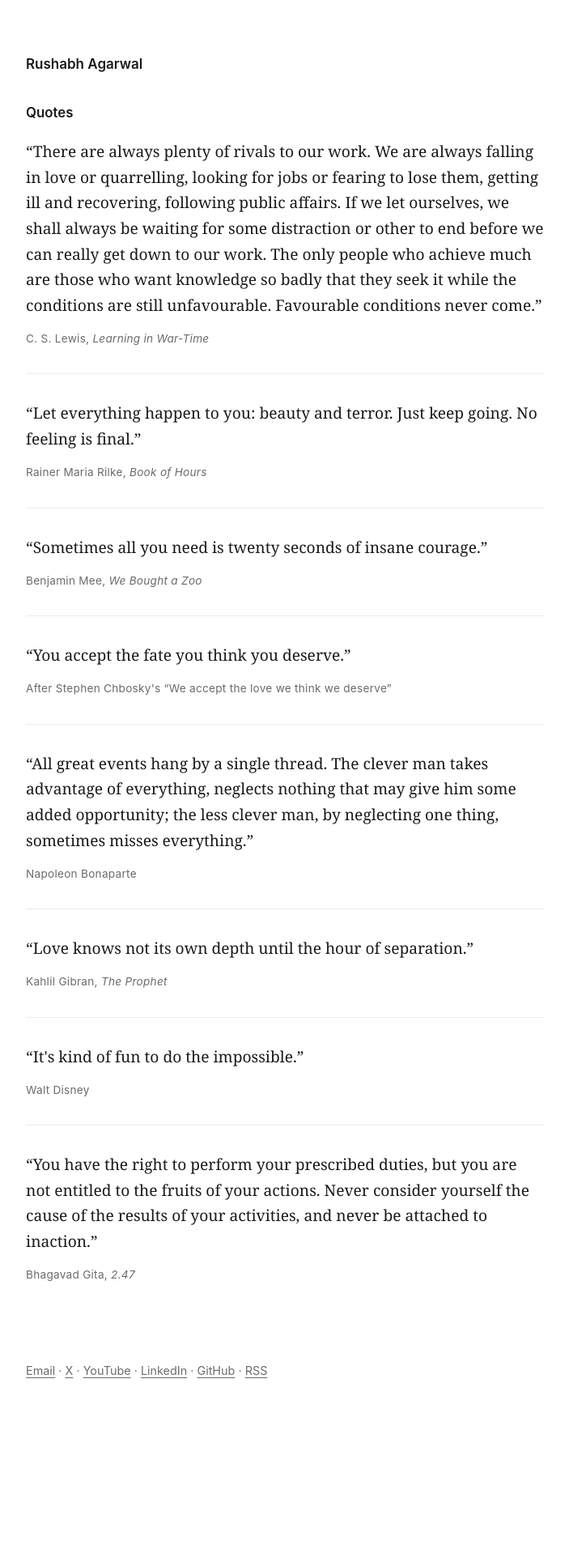
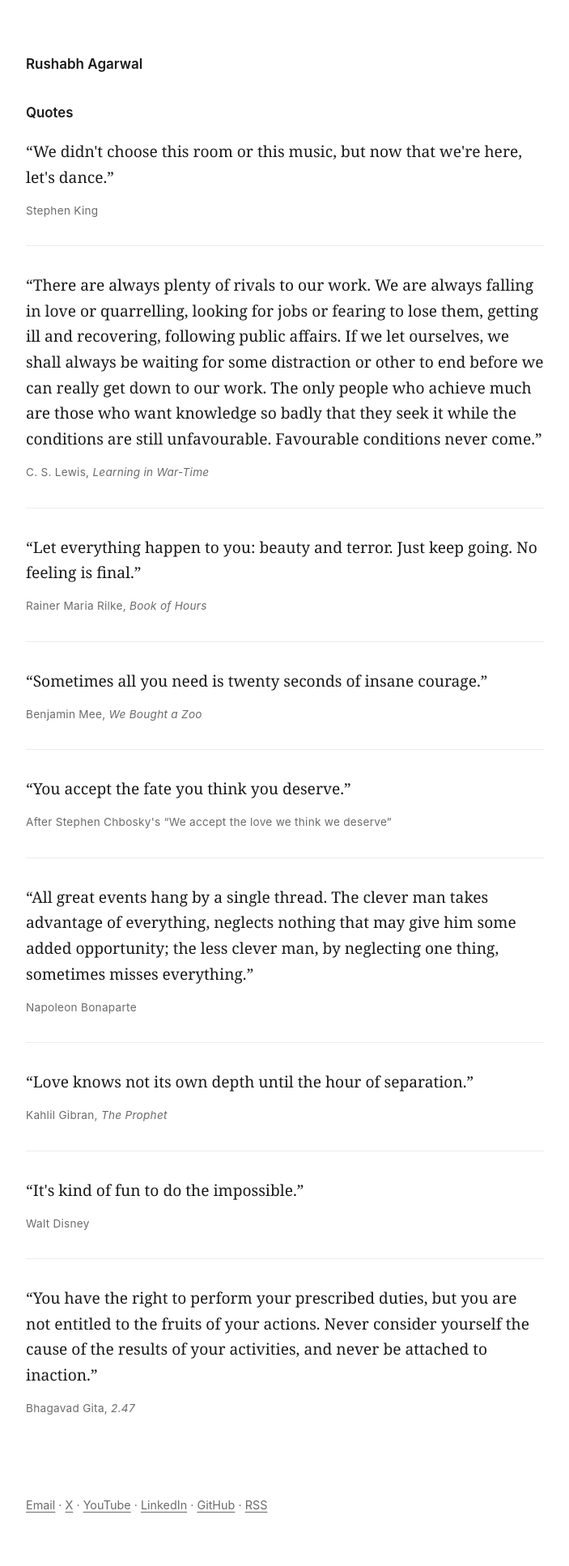
Before and after one commit to rushout09/rushout09.github.io, a Jekyll site: the page built from quotes.md, in a window 1280 px wide. Shown: the whole page at 81% size, without its empty margins (288-991 px from the left). Built offline with Jekyll 4.4.1, drawn with Linux system fonts in a browser that asks for light colours; before the commit the page ends 1769 px from its top, so only the background shows below that.

Commit message:
Quotes: add Stephen King

```diff
--- a/quotes.md
+++ b/quotes.md
@@ -17,6 +17,10 @@ permalink: /quotes.html
 
 ## Quotes
 
+<figure class="entry">
+  <blockquote>“We didn't choose this room or this music, but now that we're here, let's dance.”</blockquote>
+  <figcaption>Stephen King</figcaption>
+</figure>
 <figure class="entry">
   <blockquote>“There are always plenty of rivals to our work. We are always falling in love or quarrelling, looking for jobs or fearing to lose them, getting ill and recovering, following public affairs. If we let ourselves, we shall always be waiting for some distraction or other to end before we can really get down to our work. The only people who achieve much are those who want knowledge so badly that they seek it while the conditions are still unfavourable. Favourable conditions never come.”</blockquote>
   <figcaption>C. S. Lewis, <cite>Learning in War-Time</cite></figcaption>
```
